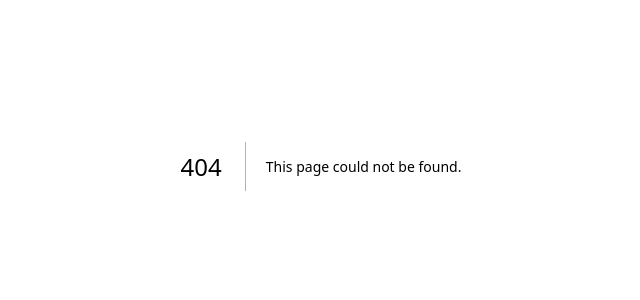
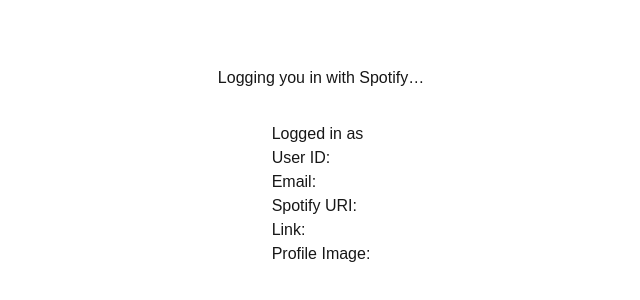
Before and after one commit to froyo-3/musicwishlist, a Next.js app: page /callback in a window 1280 px wide. Before the commit this address had no page. Shown: the part 234-534 px from the top of the page, without its empty margins (319-959 px from the left). Built offline with nearby package versions, Linux system fonts and the light colour scheme.

Commit message:
callback page

```diff
--- /dev/null
+++ b/app/callback/page.tsx
@@ -0,0 +1,56 @@
+'use client';
+
+import { useEffect } from "react";
+import { useRouter } from "next/navigation";
+import {
+  getAccessToken,
+  fetchProfile,
+  populateUI
+} from "../../utils/spotify-auth";
+
+export default function CallbackPage() {
+  const router = useRouter();
+
+  useEffect(() => {
+    async function handleCallback() {
+      const clientId = "c7ff425b1ff74405b3e017a5d490919e";
+      const params = new URLSearchParams(window.location.search);
+      const code = params.get("code");
+
+      if (!code) {
+        console.error("No code found in callback URL.");
+        return;
+      }
+
+      try {
+        const accessToken = await getAccessToken(clientId, code);
+        const profile = await fetchProfile(accessToken);
+        populateUI(profile);
+
+        // Optionally redirect back to homepage or another page
+        // router.push("/");
+      } catch (err) {
+        console.error("Error during Spotify callback handling:", err);
+      }
+    }
+
+    handleCallback();
+  }, []);
+
+  return (
+    <main className="flex min-h-screen w-full flex-col items-center justify-center">
+      <h1>Logging you in with Spotify…</h1>
+      <section id="profile" className="mt-8">
+        <h2>Logged in as <span id="displayName"></span></h2>
+        <span id="avatar"></span>
+        <ul>
+          <li>User ID: <span id="id"></span></li>
+          <li>Email: <span id="email"></span></li>
+          <li>Spotify URI: <a id="uri" href="#"></a></li>
+          <li>Link: <a id="url" href="#"></a></li>
+          <li>Profile Image: <span id="imgUrl"></span></li>
+        </ul>
+      </section>
+    </main>
+  );
+}
```
